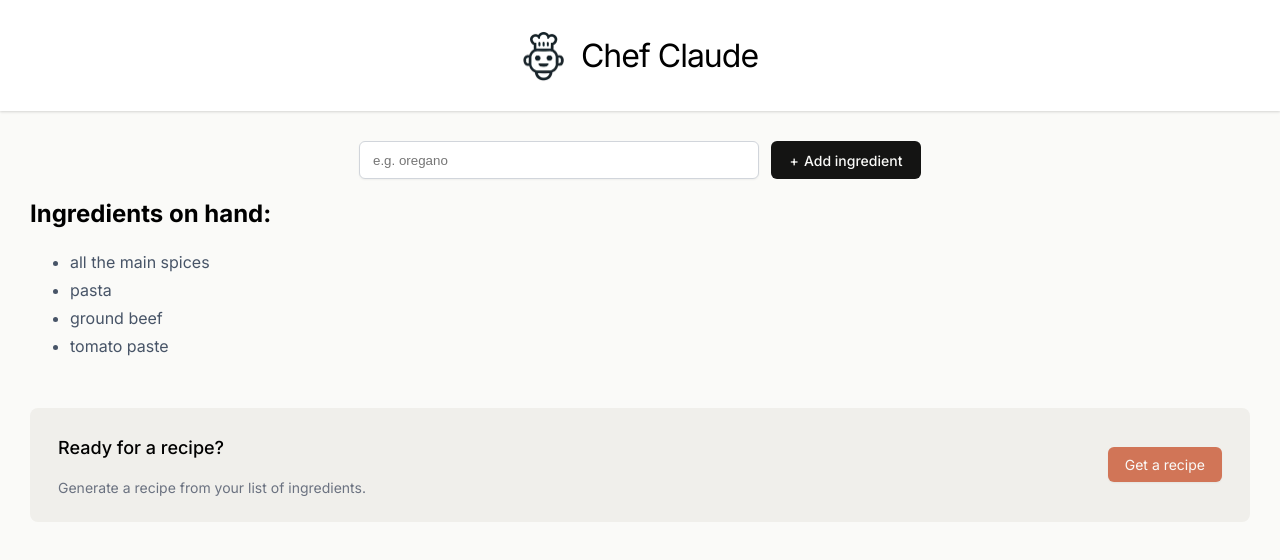
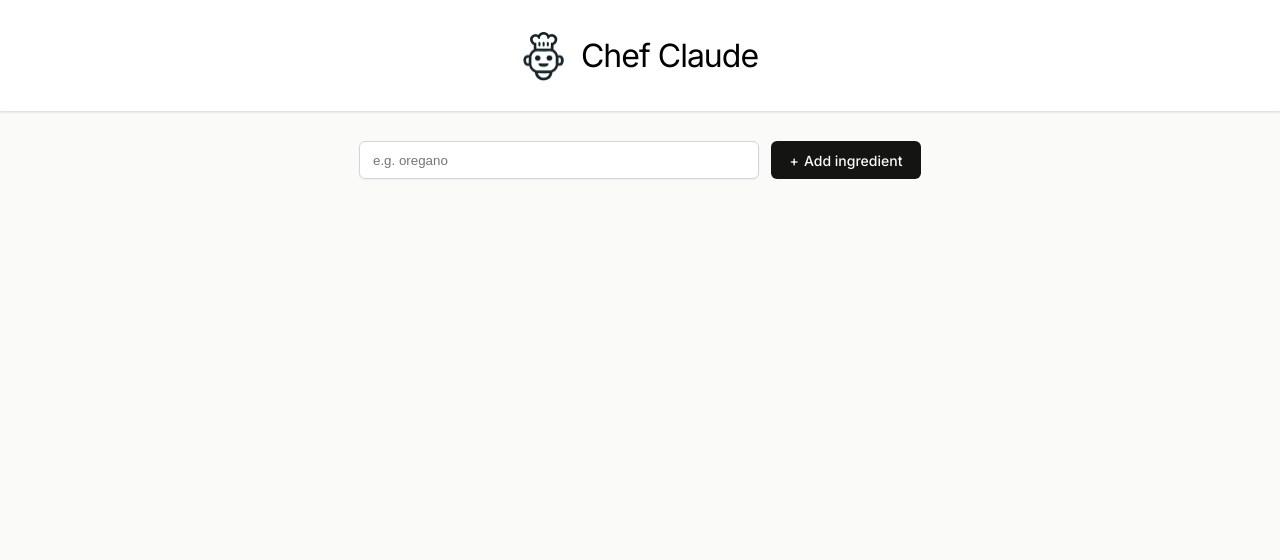
Before and after one commit to Nikaytos/scrimba-react-project-3, a React (Vite) app: page / in a window 1280 px wide. Shown: the top 560 px of the page. Built offline with nearby package versions, Linux system fonts and the light colour scheme; no server answers.

Commit message:
Challenge: Get recipe from the AI chef

```diff
--- a/src/components/IngredientsList.jsx
+++ b/src/components/IngredientsList.jsx
@@ -12,7 +12,7 @@ export default function IngredientsList(props) {
                     <h3>Ready for a recipe?</h3>
                     <p>Generate a recipe from your list of ingredients.</p>
                 </div>
-                <button onClick={props.toggleRecipeShown}>Get a recipe</button>
+                <button onClick={props.getRecipe}>Get a recipe</button>
             </div>}
         </section>
     )
--- a/src/components/Main.jsx
+++ b/src/components/Main.jsx
@@ -4,9 +4,7 @@ import IngredientsList from "./IngredientsList.jsx";
 import {getRecipeFromMistral} from "../ai.js";
 
 export default function Main() {
-    const [ingredients, setIngredients] = useState(
-        ["all the main spices", "pasta", "ground beef", "tomato paste"]
-    )
+    const [ingredients, setIngredients] = useState([])
     const [recipeShown, setRecipeShown] = useState(false);
     const [aiText, setAiText] = useState("");
 
@@ -15,7 +13,7 @@ export default function Main() {
         setIngredients(prevIngredients => [...prevIngredients, newIngredient])
     }
 
-    async function toggleRecipeShown() {
+    async function getRecipe() {
         const aiText = await getRecipeFromMistral(ingredients);
 
         setAiText(aiText);
@@ -36,7 +34,7 @@ export default function Main() {
             </form>
             {!!ingredients.length && <IngredientsList
                 ingredients={ingredients}
-                toggleRecipeShown={toggleRecipeShown}
+                getRecipe={getRecipe}
             />}
             {recipeShown && <ClaudeRecipe text={aiText} />}
         </main>
```
Also changed, not shown: 1 other file (tests, documents, lock files or other folders).
